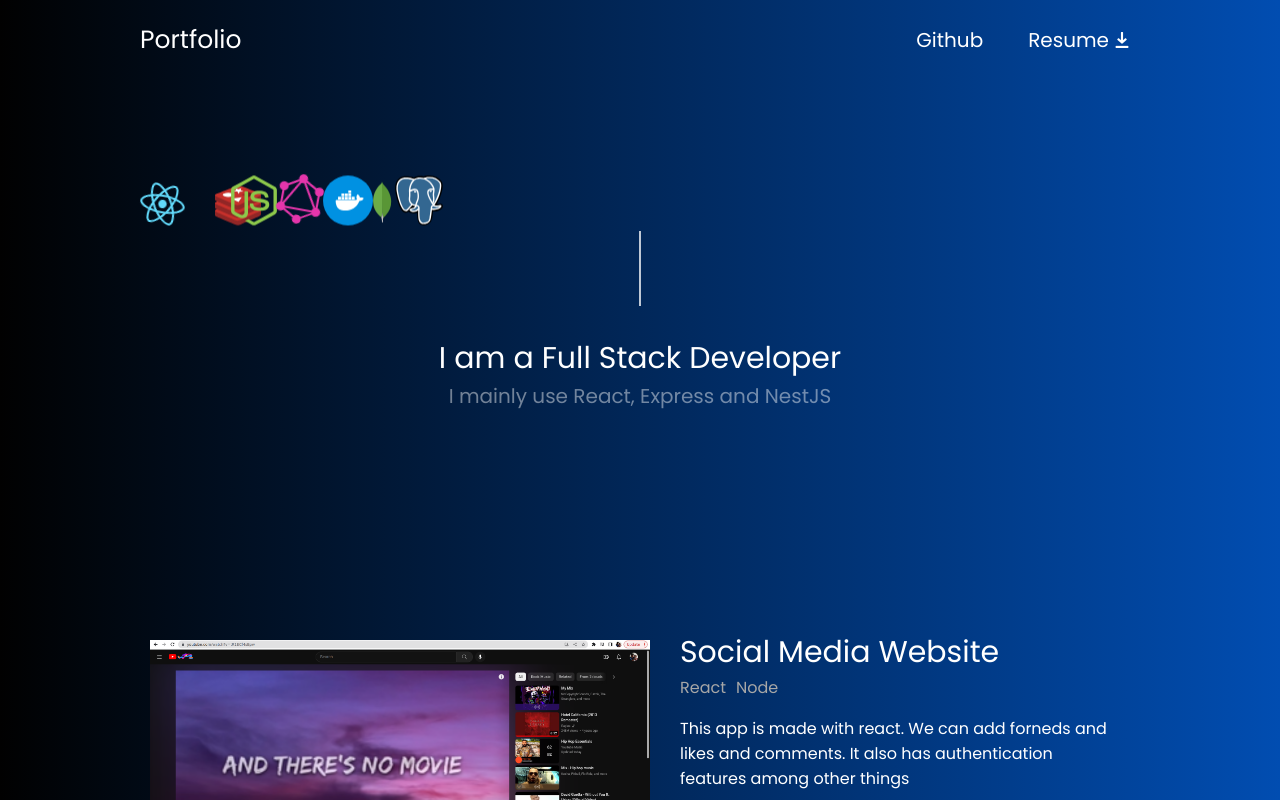
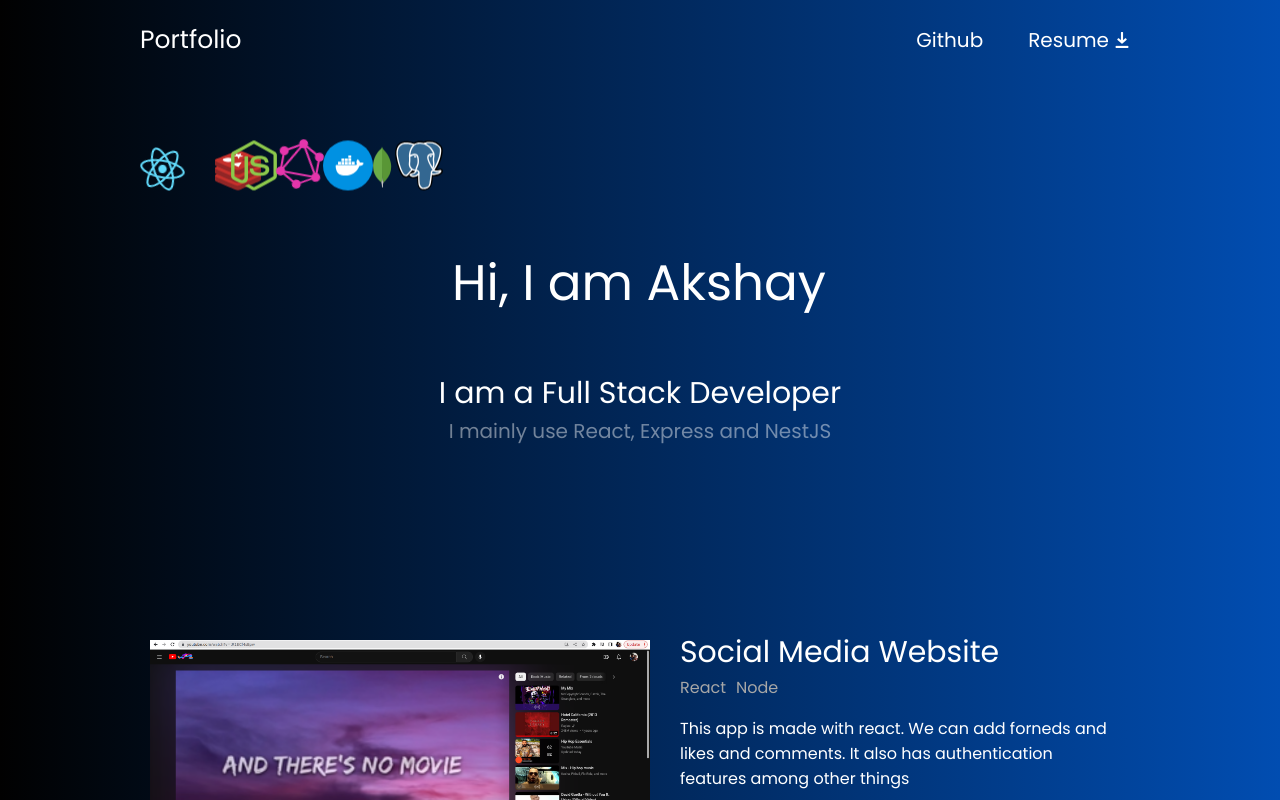
Before and after one commit to AkshayJ0shi/portfolio, a React (Create React App) app: page / in a window 1280 px wide. Shown: the top 800 px of the page. Built offline with nearby package versions, Linux system fonts and the light colour scheme.

Commit message:
changed animation

```diff
--- a/src/components/Main.jsx
+++ b/src/components/Main.jsx
@@ -6,7 +6,6 @@ import psqlLogo from "./postgresql.svg"
 import nodeLogo from "./node.svg"
 import reactLogo from "./react.svg"
 import redisLogo from "./redis.svg"
-import { Box } from '@chakra-ui/react'
 
 const Main = () => {
   return (
@@ -19,7 +18,11 @@ const Main = () => {
           <img src={dockerLogo} className="App-logo docker-logo" alt="logo" />
           <img src={mongoLogo} className="App-logo mongo-logo" alt="logo" />
           <img src={psqlLogo} className="App-logo psql-logo" alt="logo" />
-          <div className="line anim-typewriter">Hi, I am Akshay</div>
+          {/* <div className="line anim-typewriter">Hi, I am Akshay</div> */}
+          <div className="type2">
+            <p>Hi, I am Akshay</p>
+
+          </div>
           <div className="line2 fadeIn">I am a Full Stack Developer</div>
           <div className="line3 fadeIn">I mainly use React, Express and NestJS</div>
           <div className="line4 ">Check out my Projects</div>
--- a/src/components/Navbar.jsx
+++ b/src/components/Navbar.jsx
@@ -2,7 +2,7 @@ import React from 'react'
 import "../index.css"
 import download from "../data/images/download.png"
 import letter from "../data/letter.pdf"
-import { Box } from '@chakra-ui/react'
+
 
 const Navbar = () => {
   return (
--- a/src/components/Projects.jsx
+++ b/src/components/Projects.jsx
@@ -1,4 +1,4 @@
-import { Box } from '@chakra-ui/react'
+
 import React from 'react'
 import data from "../data/projects"
 const Projects = () => {
--- a/src/index.css
+++ b/src/index.css
@@ -82,7 +82,7 @@ a{
   justify-content: center;
 }
 
-.line {
+/* .line {
   width: 16em;
   margin: 0 auto 30px auto;
   border-right: 2px solid rgba(255, 255, 255, 0.75);
@@ -121,7 +121,7 @@ a{
   to {
         border-right-color: transparent;
   }
-}
+} */
 
 /* full stack developer line */
 @keyframes fadeIn {
@@ -327,3 +327,48 @@ a{
   animation: spin infinite 5s ease-in-out;
   height: 50px;
 }
+
+/* MAIN INTRO TYPEWRITER ANIMATION */
+
+.type2{
+  display: flex;
+  justify-content: center;
+}
+
+.type2 p{
+  text-align: center;
+  font-size: 50px;
+
+  border-right: solid 2px white;
+
+  width: 0;
+  overflow: hidden;
+  white-space: nowrap;
+
+  animation:
+    type3 2s steps(15) 1s forwards,
+    blink 0.5s steps(1) infinite;
+
+}
+
+@keyframes type3 {
+  to { width: 12ch; }
+}
+
+@keyframes blink {
+  from { border-color: transparent; }
+  50% { border-color: white; }
+  to { border-color: transparent; }
+}
+
+@media (max-width:500px) {
+  .type2 p{
+    font-size: 40px;
+  }
+}
+
+@media (max-width:395px) {
+  .type2 p{
+    font-size: 35px;
+  }
+}
```
